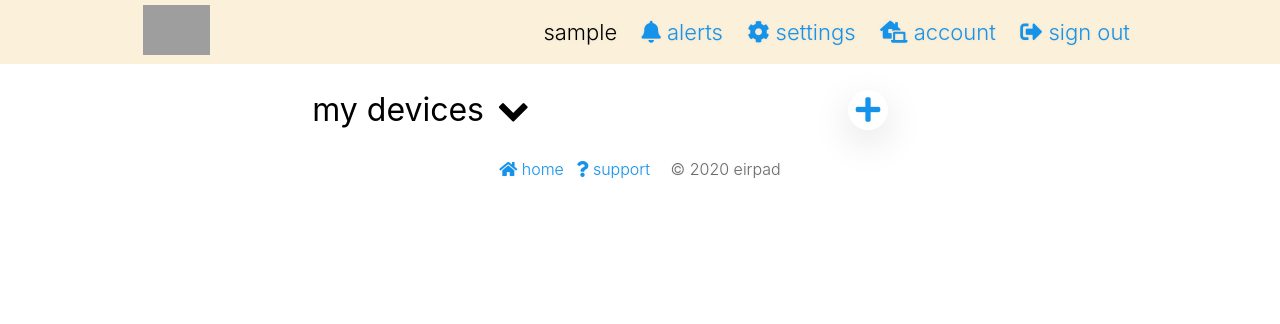
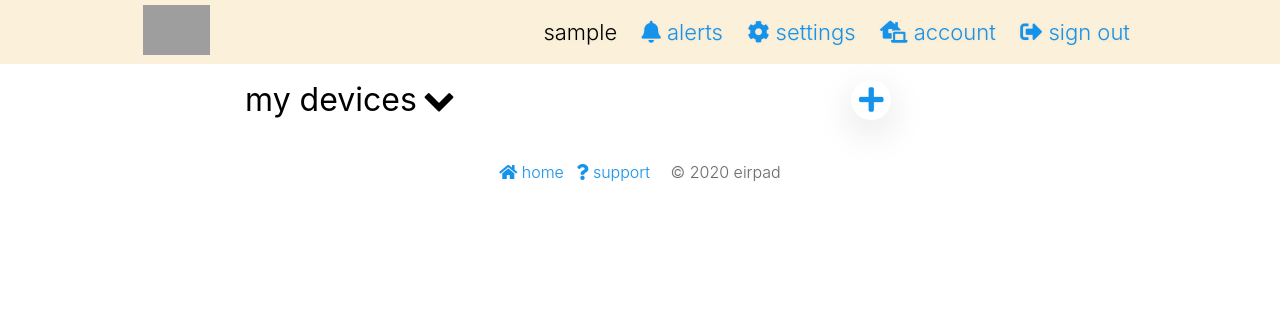
Before and after one commit to eoinfaust/airpad, a PHP site: page /account.php in a window 1280 px wide. Shown: the top 324 px of the page. Run offline with PHP 8.4, Linux system fonts and the light colour scheme; the visitor is signed in with stand-in values (Sample User, id 1); data that the repository does not hold is empty; some libraries are stand-ins or nearby versions; grey boxes are pictures that could not be loaded.

Commit message:
everything clean for support page progression

```diff
--- a/account.php
+++ b/account.php
@@ -133,7 +133,7 @@
 				</form>
 			</div>
 		</div>
-		<div class="mainpage">
+		<div>
 			<ul class="deviceinfo0">
 				<form method="post" class="custom-select">
 					<?php
@@ -159,7 +159,8 @@
 					<li><a id="devicedeleteBtn" class="icon-button linkbad"><i class="fa fa-ban"></i></a></li>
 				</div>
 			</ul>
-		</div><br>
+		</div>
+		<br>
 		<div class="footer" align="center">
 			<a class="small link" href="index.php"><i class="fa fa-home"></i> home&ensp;</a>
 			<a class="small link" href="support.php"><i class="fa fa-question"></i> support&ensp;</a>
--- a/css/dropdowns.css
+++ b/css/dropdowns.css
@@ -25,8 +25,8 @@
   font-weight: 400;
   width: 0;
   height: 0;
-  right: -10%;
-  top: 1%;
+  right: -6%;
+  top: -1%;
   border: 4px solid transparent;
   border-color: transparent transparent transparent transparent;
 }
--- a/css/main.css
+++ b/css/main.css
@@ -113,7 +113,8 @@ a {
   display: flex;
   list-style: none;
   justify-content: space-around;
-  width: 100%;
+  left: 0;
+  width: 90%;
 }
 .deviceinfo1 {
   display: flex;
```
